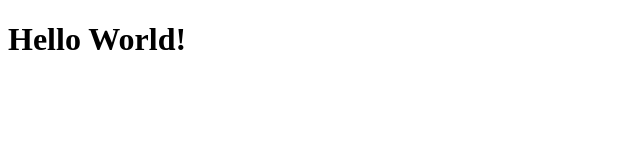
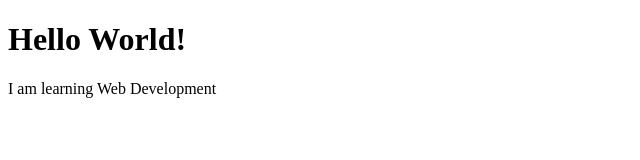
Before and after one commit to Topman67/webdev_lab_1, a plain HTML site: page index.html in a window 1280 px wide. Shown: the whole page, without its empty margins (0-640 px from the left). Drawn offline with Linux system fonts and the light colour scheme.

Commit message:
added a new paragprah

```diff
--- a/index.html
+++ b/index.html
@@ -3,8 +3,8 @@
 <head>
 
   <title>My First HTML page</title>
-</head>
 <body>
   <h1>Hello World!</h1>
+  <p>I am learning Web Development</p>
 </body>
 </html>
```
